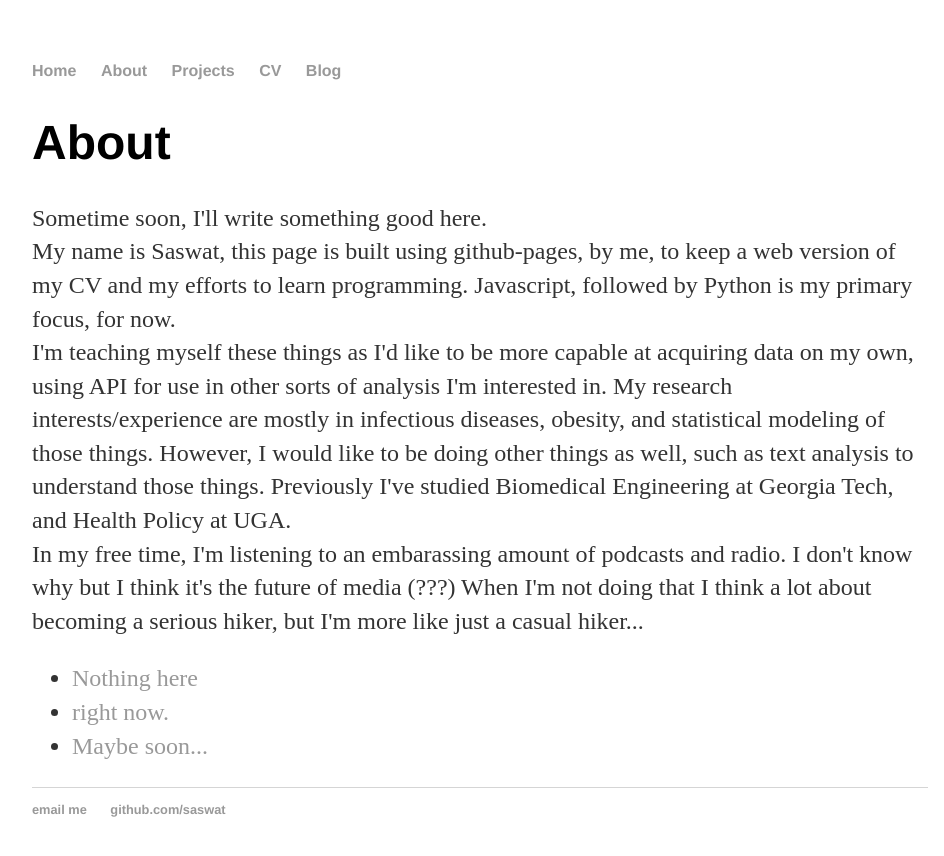
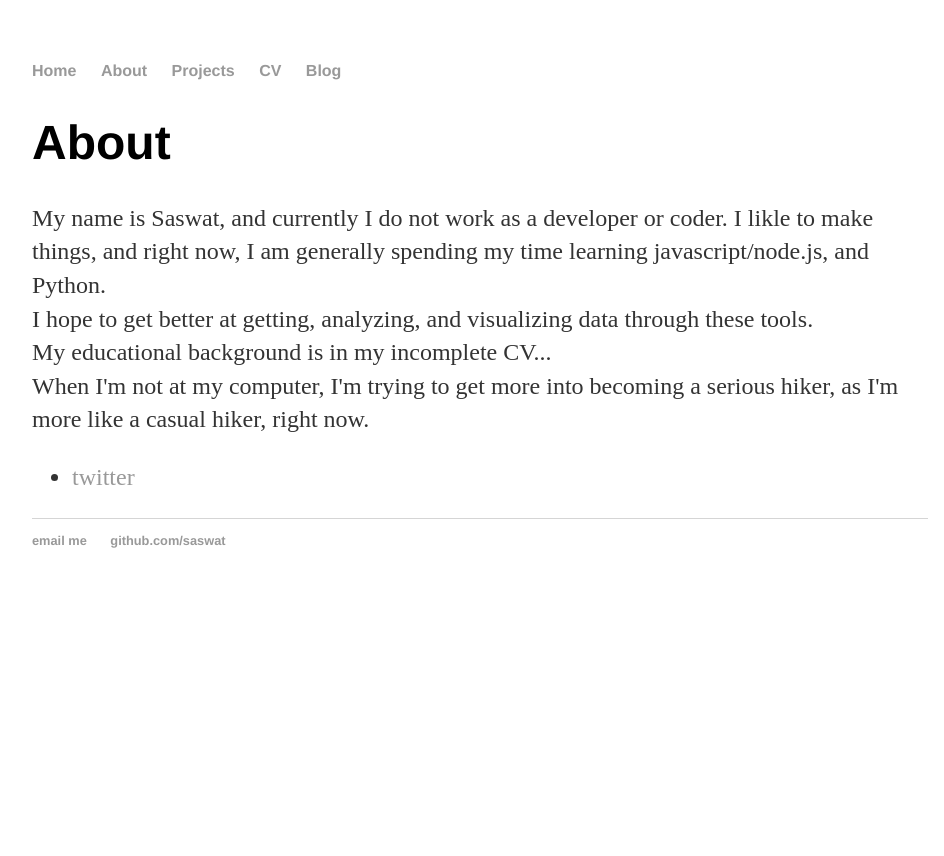
Before and after one commit to saswat/saswat.github.io, a Jekyll site: the page built from about/index.html, in a window 1280 px wide. Shown: the top 856 px of the page, without its empty margins (160-1104 px from the left). Built offline with Jekyll 4.4.1, drawn with Linux system fonts in a browser that asks for light colours.

Commit message:
Update index.html

```diff
--- a/about/index.html
+++ b/about/index.html
@@ -5,17 +5,14 @@ title: About Saswat
 
 		<div class="about">
 			<h1>About</h1>
-			<p>Sometime soon, I'll write something good here. <br>
-			My name is Saswat, this page is built using github-pages, by me, to keep a web version of my CV and my efforts to learn programming. Javascript, followed by Python is my primary focus, for now. <br>
-			I'm teaching myself these things as I'd like to be more capable at acquiring data on my own, using API for use in other sorts of analysis I'm interested in.
-			My research interests/experience are mostly in infectious diseases, obesity, and statistical modeling of those things. However, I would like to be doing other things as well, such as text analysis to understand those things.
-			Previously I've studied Biomedical Engineering at Georgia Tech, and Health Policy at UGA. <br>
-		 	In my free time, I'm listening to an embarassing amount of podcasts and radio. I don't know why but I think it's the future of media (???) When I'm not doing that I think a lot about becoming a serious hiker, but I'm more like just a casual hiker... <br>
+			<p>My name is Saswat, and currently I do not work as a developer or coder.
+				I likle to make things, and right now, I am generally spending my time learning javascript/node.js, and Python. <br>
+				I hope to get better at getting, analyzing, and visualizing data through these tools. <br>
+				My educational background is in my incomplete CV... <br>
+				When I'm not at my computer, I'm trying to get more into becoming a serious hiker, as I'm more like a casual hiker, right now.
 			</p>
 
 			<ul class="contacts">
-				<li><a href="#">Nothing here</a></li>
-				<li><a href="#">right now.</a></li>
-				<li><a href="#">Maybe soon...</a></li>
+				<li><a href="www.twitter.com/sas_wat">twitter</a></li>
 				</ul>
 		</div>
```
